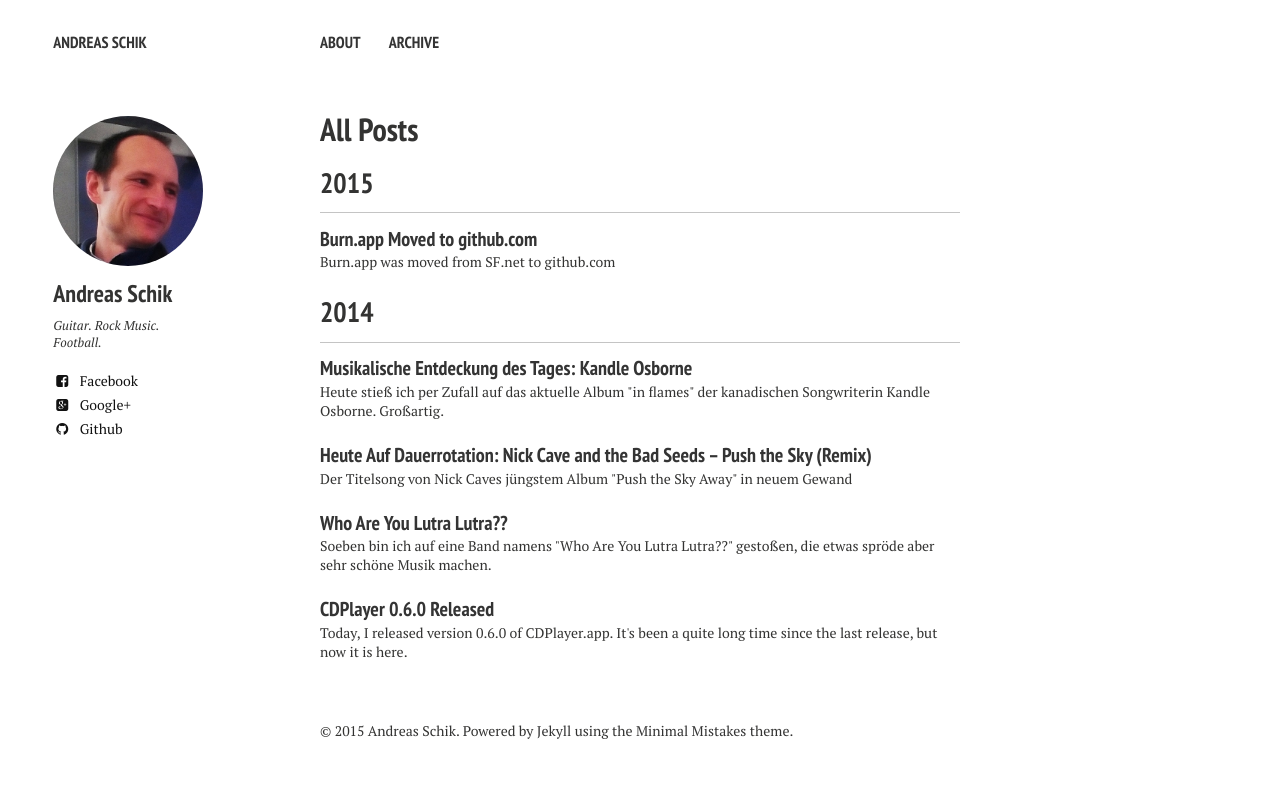
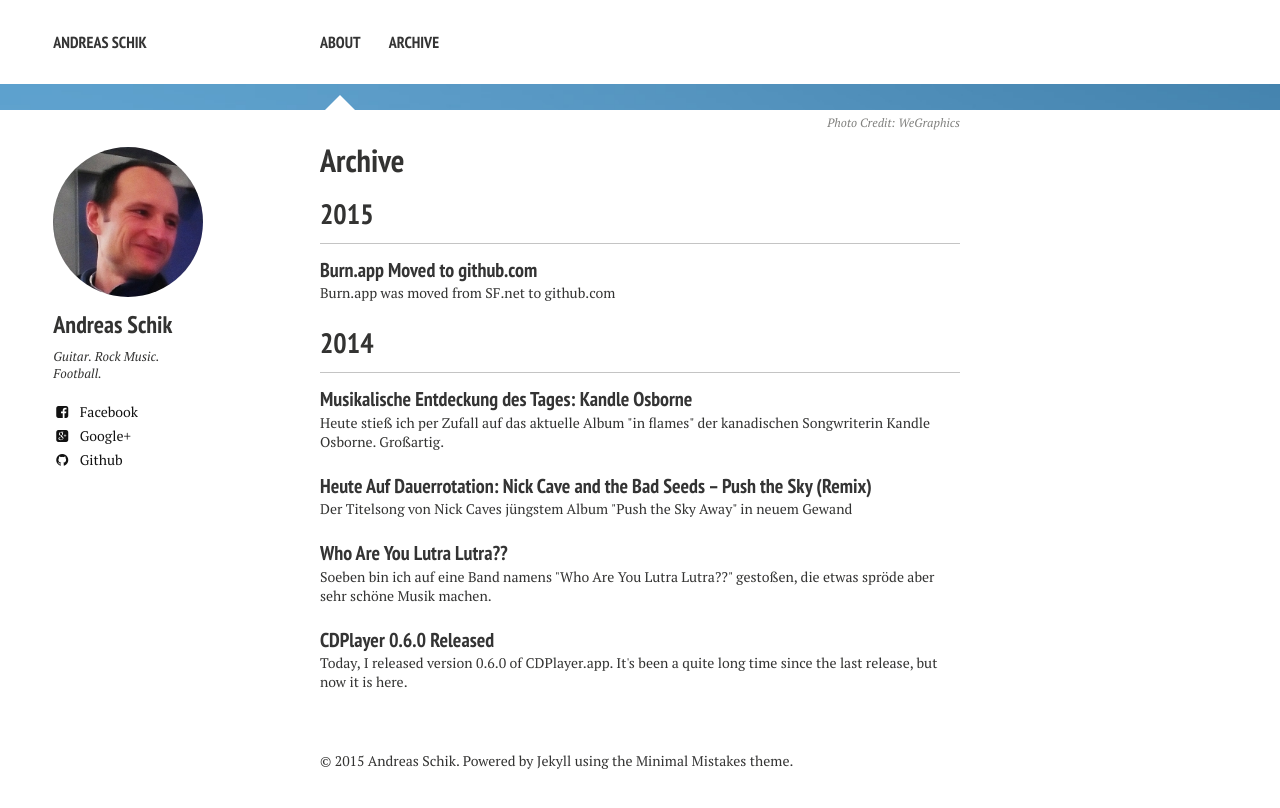
Before and after one commit to schik/schik.github.com, a Jekyll site: the page built from posts/index.md, in a window 1280 px wide. Shown: the top 808 px of the page. Built offline with Jekyll 4.4.1, drawn with Linux system fonts in a browser that asks for light colours; nearby versions of some CDN libraries.

Commit message:
add image on top

```diff
--- a/posts/index.md
+++ b/posts/index.md
@@ -1,5 +1,9 @@
 ---
 layout: post-index
-title: All Posts
+title: Archive
 excerpt: "All Posts"
+image:
+  feature: feature_image_1.jpg
+  credit: WeGraphics
+  creditlink: http://wegraphics.net/downloads/free-ultimate-blurred-background-pack/
 ---
```
Also changed, not shown: index.md (+4 -0 lines).
